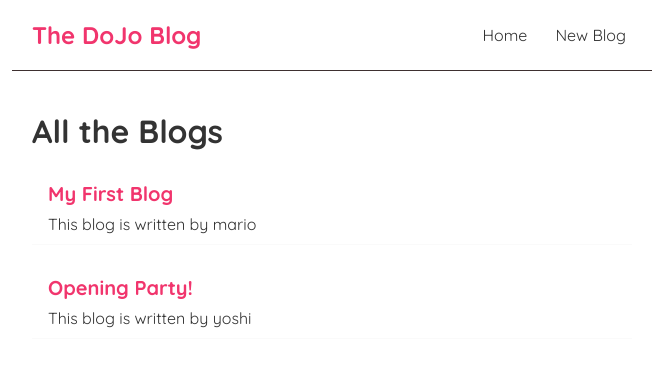
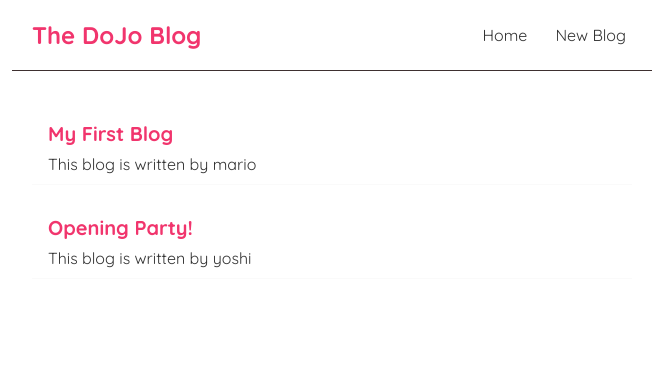
Before and after one commit to forks007/dojo-blog-react, a React (Create React App) app in the folder dojo-blog/: page / in a window 1280 px wide. Shown: the top 366 px of the page, without its empty margins (308-964 px from the left). Built offline with nearby package versions, Linux system fonts and the light colour scheme; data requests are answered from the project's data file.

Commit message:
custom hook

```diff
--- a/dojo-blog/src/Home.js
+++ b/dojo-blog/src/Home.js
@@ -1,33 +1,18 @@
-import { useState , useEffect } from "react";
+import { useEffect, useState } from "react";
 import BlogList from "./BlogList";
-
-
+import useFetch from "./useFetch";
 
 const Home = () => {
-    const [blogs , setBlog] = useState(null)
-    const [isPending, setPending] = useState(true)
 
+    const {data:blogs , isPending, error} = useFetch('http://localhost:8000/blogs')
 
-
-
-    useEffect(() => {
-        fetch('http://localhost:8000/blogs')
-          .then(res => {
-            return res.json();
-          })
-          .then(data => {
-            setBlog(data);
-            setPending(false);
-          })
-      }, [])
-
-    return (
-        <div className="home">
-            {isPending && <div>Loading...</div> }
-            {blogs && <BlogList blogs = {blogs} title="All the Blogs"/>}
-
-        </div>
-     );
+  return (
+    <div className="home">
+      { error && <div>{ error }</div> }
+      { isPending && <div>Loading...</div> }
+      { blogs && <BlogList blogs={blogs} /> }
+    </div>
+  );
 }
 
 export default Home;
--- /dev/null
+++ b/dojo-blog/src/useFetch.js
@@ -0,0 +1,35 @@
+import { useState, useEffect } from "react";
+
+
+const useFetch = (url) =>{
+
+    const [data, setData] = useState(null);
+  const [isPending, setIsPending] = useState(true);
+  const [error, setError] = useState(null);
+
+  useEffect(() => {
+    setTimeout(() => {
+      fetch(url)
+      .then(res => {
+        if (!res.ok) { // error coming back from server
+          throw Error('could not fetch the data for that resource');
+        }
+        return res.json();
+      })
+      .then(data => {
+        setIsPending(false);
+        setData(data);
+        setError(null);
+      })
+      .catch(err => {
+        // auto catches network / connection error
+        setIsPending(false);
+        setError(err.message);
+      })
+    }, 1000);
+  }, [url])
+
+  return { data , isPending, error}
+}
+
+export default useFetch;
```
